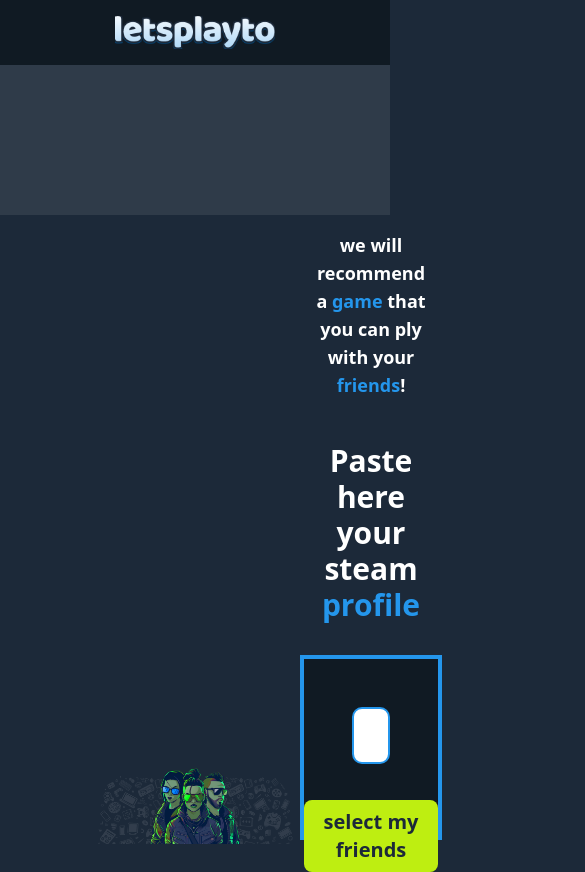
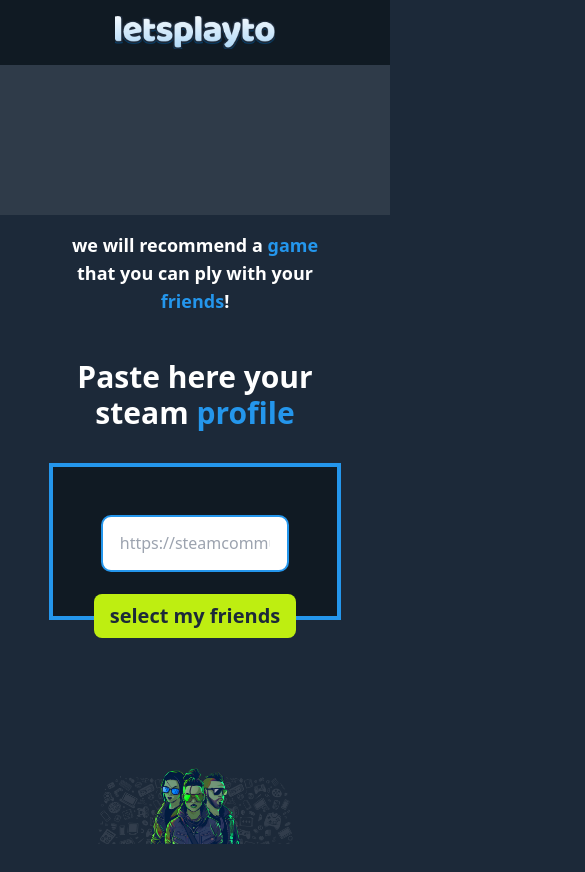
Before and after one commit to pingmefy/ashe, a Next.js app: page / in a window 390 px wide. Shown: the top 872 px of the page, 585 px wide, since content can reach past the window. After the commit the page ends 844 px from the top, so only its background shows below. Built offline with nearby package versions, Linux system fonts and the light colour scheme.

Commit message:
wip responsive design

```diff
--- a/src/components/ADSection.tsx
+++ b/src/components/ADSection.tsx
@@ -9,7 +9,7 @@
     }
   }, []);
   return (
-    <div className={"min-w-[18.75rem] w-[21%]"}>
+    <div className={"hidden lg:block min-w-[18.75rem] w-[21%]"}>
       <script async
               src="https://pagead2.googlesyndication.com/pagead/js/adsbygoogle.js?client=ca-pub-4760699435451370"
               crossOrigin="anonymous"></script>
--- a/src/components/body/Body.tsx
+++ b/src/components/body/Body.tsx
@@ -8,7 +8,7 @@
 
 export const Body = ({friends, user}: BodyProps) => {
   return (
-    <div className={" w-[58%] bg-primaryColor h-full flex items-center justify-center"}>
+    <div className={"w-3/4 m-auto lg:m-0 lg:w-[58%] bg-primaryColor h-full flex items-center justify-center"}>
       <div className={" w-full h-full flex flex-col gap-7 z-20 relative"}>
         <BodyTitle/>
         {
```
